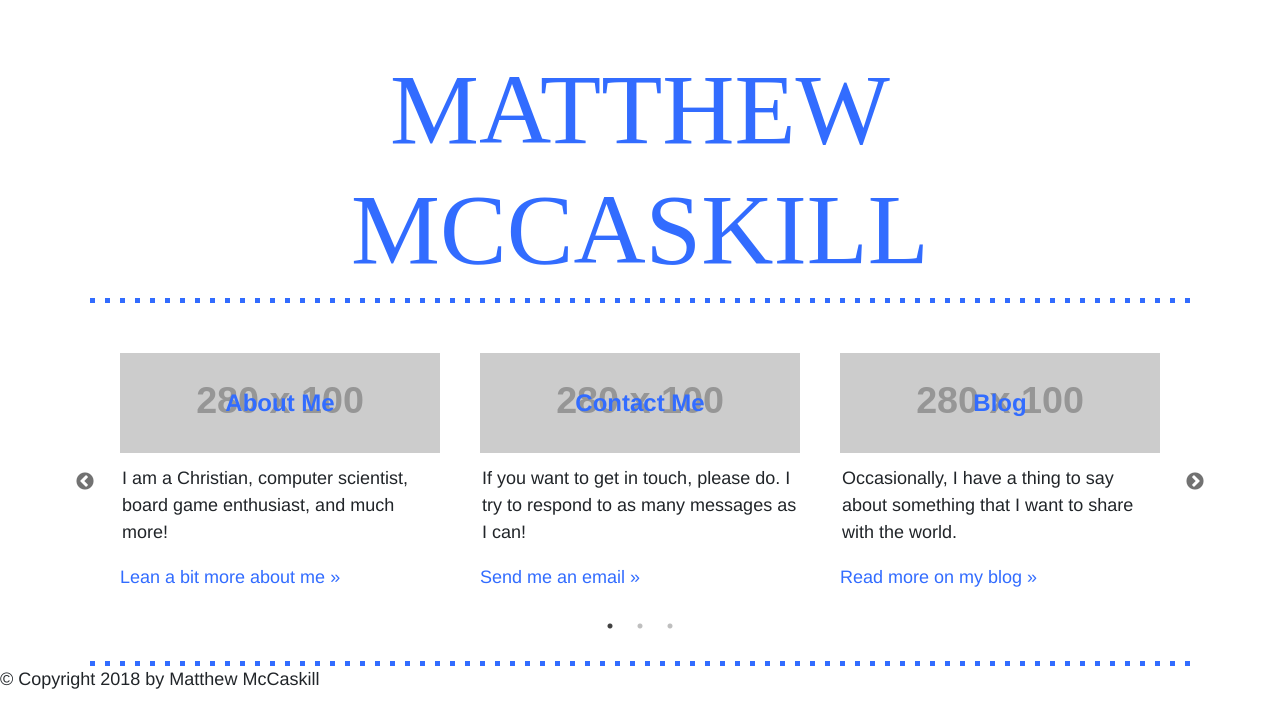
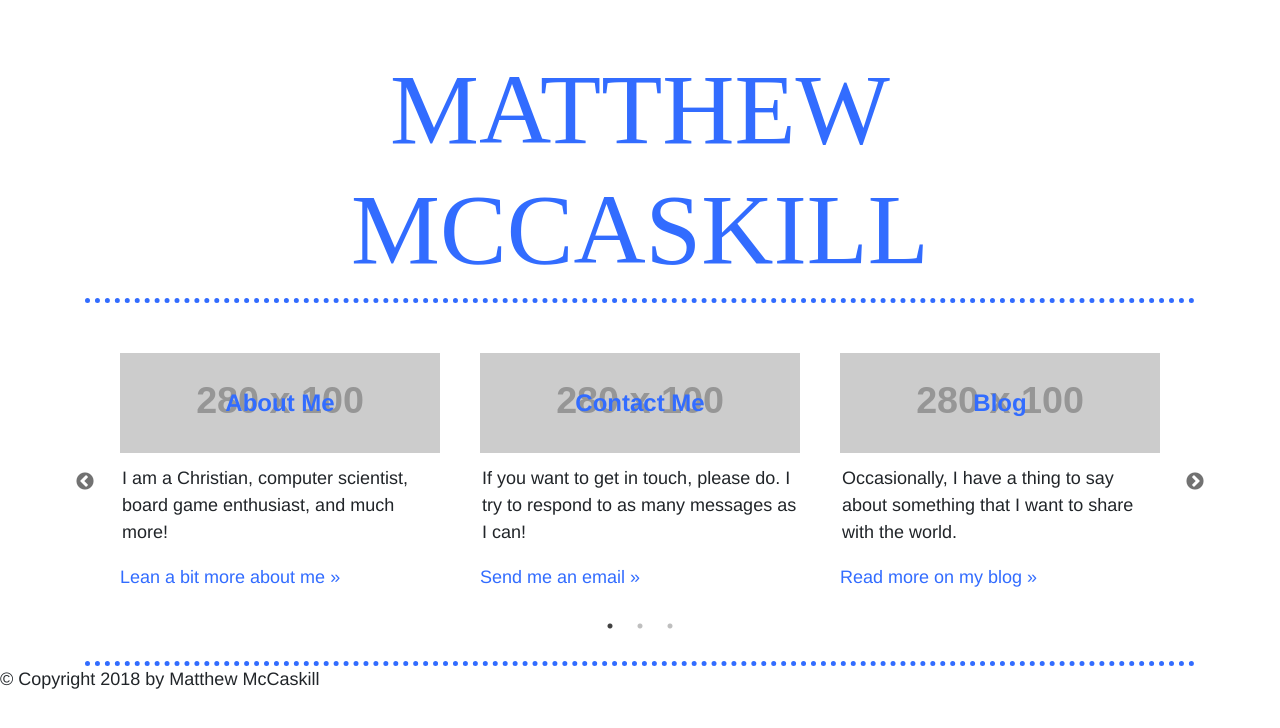
Before and after one commit to ZekNikZ/zeknikz.github.io, a Jekyll site: the page built from index.html, in a window 1280 px wide. Shown: the top 728 px of the page. Built offline with Jekyll 4.4.1, drawn with Linux system fonts in a browser that asks for light colours; nearby versions of some CDN libraries; some web fonts are replaced; library files that are not in the unit come from our copies.

Commit message:
trying to nail down the issue

```diff
--- a/css/style.scss
+++ b/css/style.scss
@@ -57,14 +57,14 @@ footer {
     border-top-style: dotted;
     border-top-width: 5px;
     border-top-color: $maincolor;
-    @extend .borderimage;
+    /*@extend .borderimage;*/
 }
 
 .bottomborder {
     border-bottom-style: dotted;
     border-bottom-width: 5px;
     border-bottom-color: $maincolor;
-    @extend .borderimage;
+    /*@extend .borderimage;*/
 }
 
 .nosideborder {
```
